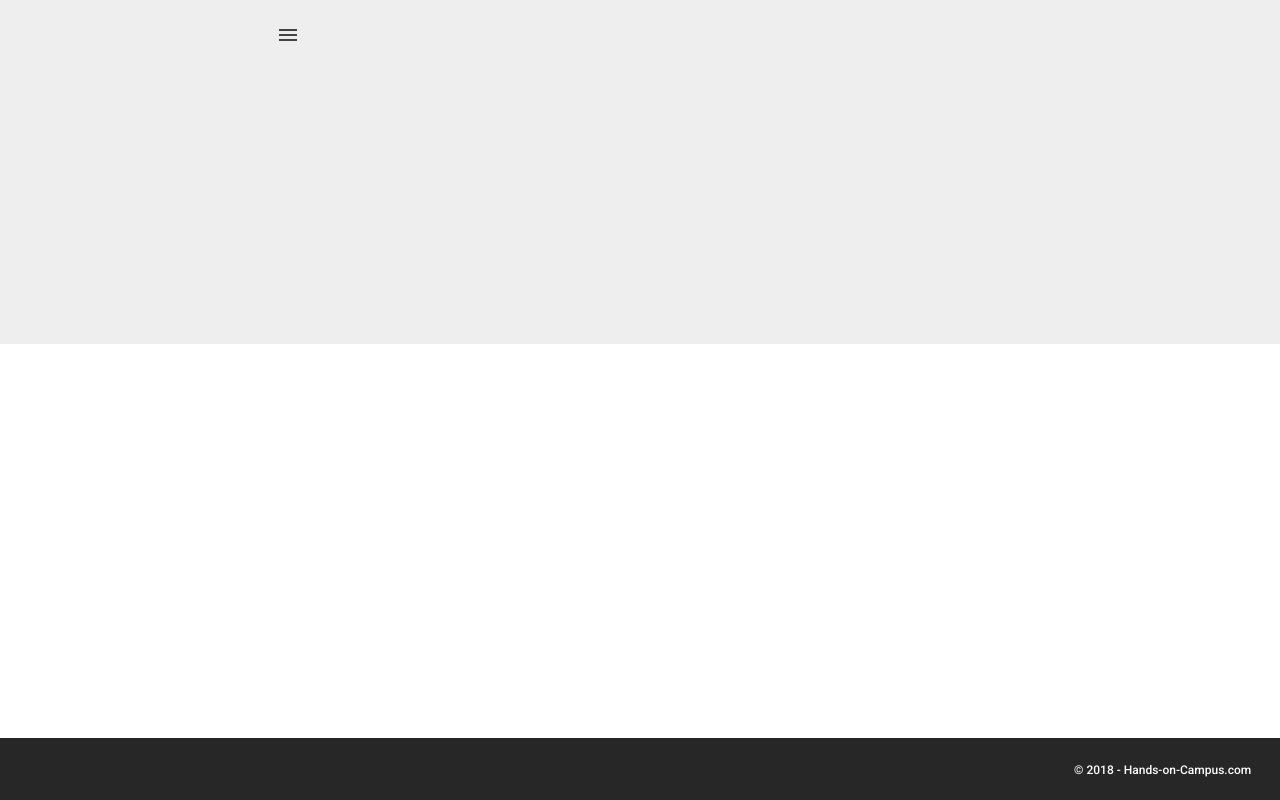
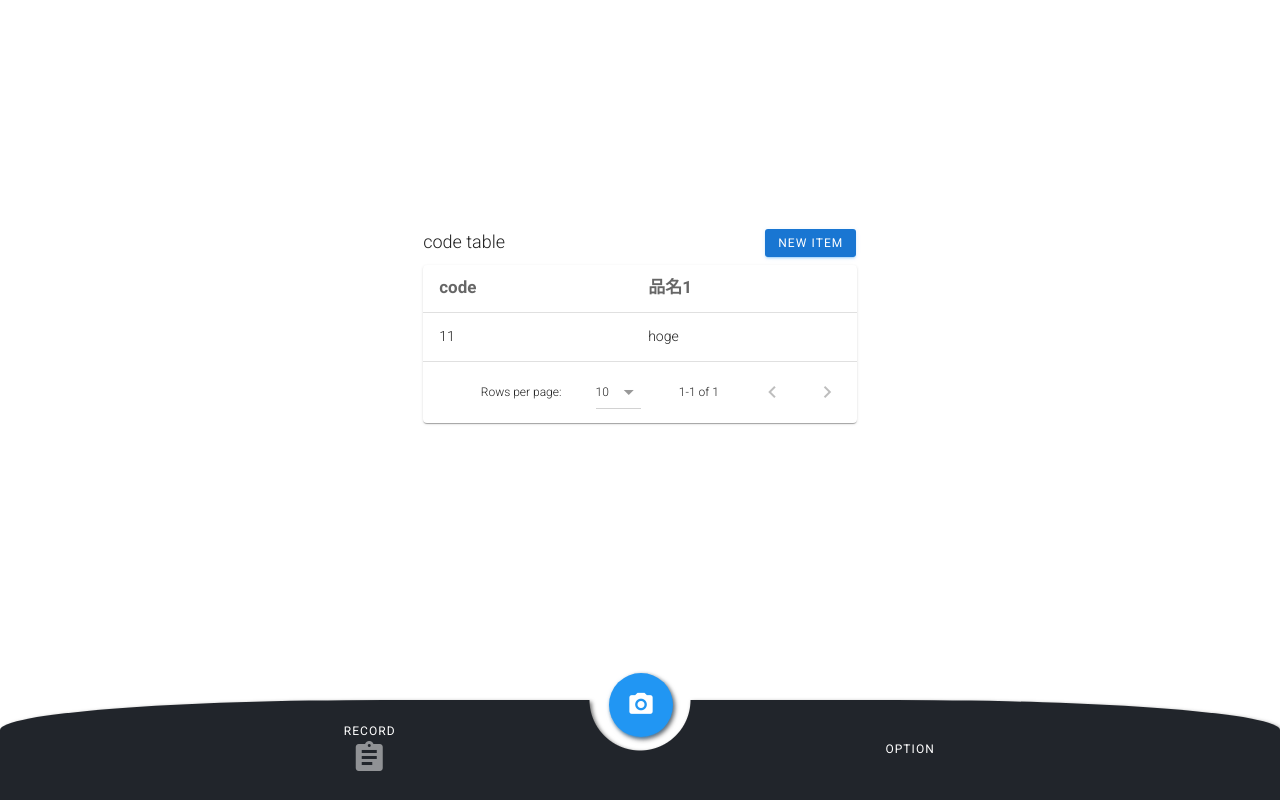
Before and after one commit to carpstrim/nuxt-apps, a Nuxt app in the folder launcher/hosting/: page /app/live-ocr/option in a window 1280 px wide. Built offline with nearby package versions, Linux system fonts and the light colour scheme.

Commit message:
live-ocr updated

```diff
--- a/launcher/hosting/assets/style/material-dashboard/_variables.scss
+++ b/launcher/hosting/assets/style/material-dashboard/_variables.scss
@@ -1,167 +1,167 @@
 // Importing All Material Design Colors
-@import "./colors";
+@import './colors';
 
 //  Brand Colors
-$brand-primary:                    $purple !default;
-$brand-success:                    $green !default;
-$brand-danger:                     $red !default;
-$brand-warning:                    $orange !default;
-$brand-info:                       $blue !default;
+$brand-primary: $blue !default;
+$brand-success: $green !default;
+$brand-danger: $red !default;
+$brand-warning: $orange !default;
+$brand-info: $blue !default;
 
 // Paddings
-$padding-logo:                      15px !default;
-$padding-avatar-title:              5px  !default;
-$padding-x-footer:                  24px !default;
+$padding-logo: 15px !default;
+$padding-avatar-title: 5px !default;
+$padding-x-footer: 24px !default;
 
 // Line Height
-$line-height:                       30px !default;
-$line-height-base:                  1.5em !default;
-$line-height-footer-items:          1.8 !default;
-$line-height-higher:                22px !default;
-$line-height-high:                  56px !default;
+$line-height: 30px !default;
+$line-height-base: 1.5em !default;
+$line-height-footer-items: 1.8 !default;
+$line-height-higher: 22px !default;
+$line-height-high: 56px !default;
 
 // Sidebar List Items Icons
-$icon-width:                        $line-height;
+$icon-width: $line-height;
 
 // Sidebar List Items
-$padding-small:                     10px !default;
-$padding-general:                   15px !default;
-$margin-general:                    $padding-general;
-$margin-small:                      $padding-small;
-$font-size-general:                 14px !default;
-$list-item-hover:                   rgba(200, 200, 200, .2) !default;
-$list-item-icon-opacity:            .8 !default;
-$list-item-height:                  48px !default;
-$badge-border:                      1px solid $white !default;
-$badge-dimension:                   20px !default;
+$padding-small: 10px !default;
+$padding-general: 15px !default;
+$margin-general: $padding-general;
+$margin-small: $padding-small;
+$font-size-general: 14px !default;
+$list-item-hover: rgba(200, 200, 200, 0.2) !default;
+$list-item-icon-opacity: 0.8 !default;
+$list-item-height: 48px !default;
+$badge-border: 1px solid $white !default;
+$badge-dimension: 20px !default;
 
 // Border Radius
-$border-radius-base:                3px !default;
+$border-radius-base: 3px !default;
 
 // Sidebar Avatar Margins
-$margin-list-right:                 11px !default;
-$margin-list-left:                  25px !default;
+$margin-list-right: 11px !default;
+$margin-list-left: 25px !default;
 
 // Sidebar Divider
-$divider-width:                     calc(100% - 30px) !default;
-$divider-margins:                   -1px !default;
-$divider-border:                    1px solid #eee;
+$divider-width: calc(100% - 30px) !default;
+$divider-margins: -1px !default;
+$divider-border: 1px solid #eee;
 
 // Sidebar Background
-$sidebar-bg:                        rgba(27, 27, 27, .74) !default;
+$sidebar-bg: rgba(27, 27, 27, 0.74) !default;
 
 // Font size
-$font-size-mini:                    9px !default;
-$font-size-small:                   12px !default;
-$font-size-default:                 14px !default;
-$font-size-avatar-title:            18px !default;
-$font-size-alert-icon:              30px !default;
-$font-size-big:                     36px !default;
-$font-size-small-tag:               65% !default;
-$font-size-toolbar-title:           $font-size-avatar-title;
-$font-size-toolbar-items:           20px !default;
-$font-size-h1:                      3.3125rem;
-$font-size-h2:                      2.25rem !default;
-$font-size-h3:                      1.5625rem;
-$font-size-h4:                      1.125rem !default;
-$font-size-h5:                      1.0625rem !default;
-$font-size-h6:                      0.75rem !default;
-$font-paragraph:                    $font-size-default !default;
-$font-size-chart-label:             .730rem !default;
+$font-size-mini: 9px !default;
+$font-size-small: 12px !default;
+$font-size-default: 14px !default;
+$font-size-avatar-title: 18px !default;
+$font-size-alert-icon: 30px !default;
+$font-size-big: 36px !default;
+$font-size-small-tag: 65% !default;
+$font-size-toolbar-title: $font-size-avatar-title;
+$font-size-toolbar-items: 20px !default;
+$font-size-h1: 3.3125rem;
+$font-size-h2: 2.25rem !default;
+$font-size-h3: 1.5625rem;
+$font-size-h4: 1.125rem !default;
+$font-size-h5: 1.0625rem !default;
+$font-size-h6: 0.75rem !default;
+$font-paragraph: $font-size-default !default;
+$font-size-chart-label: 0.73rem !default;
 
 // Font Weight
-$font-weight-lighter:               300 !default;
-$font-weight-base:                  400 !default;
-$font-weight-bolder:                500 !default;
+$font-weight-lighter: 300 !default;
+$font-weight-base: 400 !default;
+$font-weight-bolder: 500 !default;
 
 // Opacity Colors
-$black-opacity-3:                   rgba(180, 180, 180, .3) !default;
+$black-opacity-3: rgba(180, 180, 180, 0.3) !default;
 
 // Image from Avatar
-$top-dim:                           1px !default;
+$top-dim: 1px !default;
 
 // Shadows
-$mdb-shadow-key-umbra-opacity:      .2  !default;
-$mdb-shadow-key-penumbra-opacity:   .14 !default;
-$mdb-shadow-ambient-shadow-opacity: .12 !default;
+$mdb-shadow-key-umbra-opacity: 0.2 !default;
+$mdb-shadow-key-penumbra-opacity: 0.14 !default;
+$mdb-shadow-ambient-shadow-opacity: 0.12 !default;
 
 //  Toolbar Height
-$toolbar-min-height:                70px !default;
+$toolbar-min-height: 70px !default;
 
 // Toolbar Margin
-$toolbar-margin-left:               260px !default;
+$toolbar-margin-left: 260px !default;
 
 //  Body Background Color
-$body-color:                        #eee !default;
+$body-color: #eee !default;
 
 // Black Color
-$black-color:                       #495057 !default;
-$blockquote-color:                  rgba(0, 0, 0, .87) !default;
+$black-color: #495057 !default;
+$blockquote-color: rgba(0, 0, 0, 0.87) !default;
 
 // Gray Color
-$gray-light:                        #999 !default;
-$gray:                              lighten(#000, 33.5%) !default;
+$gray-light: #999 !default;
+$gray: lighten(#000, 33.5%) !default;
 
 // Inputs Color
-$input-color:                       #d2d2d2 !default;
-$label-color:                       #aaa !default;
+$input-color: #d2d2d2 !default;
+$label-color: #aaa !default;
 
 //  Footer Border
-$footer-border-color:               #e7e7e7 !default;
-$footer-border-top:                 1px solid $footer-border-color !default;
+$footer-border-color: #e7e7e7 !default;
+$footer-border-top: 1px solid $footer-border-color !default;
 
 // Cards
-$card-shadow:                       0 1px 4px 0 rgba(0,0,0,0.14) !default;
-$card-margin:                       25px !default;
-$card-content-x-padding:            20px !default;
-$card-actions-y-margin:             $card-content-x-padding;
-$card-title-margin:                 5px !default;
-$card-offset:                       -20px !default;
-$card-chart-min-height:             160px !default;
-$card-stats-offset:                 85px !default;
-$card-stats-icons-dim:              56px !default;
-$card-profile-avatar-pos:           -50px !default;
+$card-shadow: 0 1px 4px 0 rgba(0, 0, 0, 0.14) !default;
+$card-margin: 25px !default;
+$card-content-x-padding: 20px !default;
+$card-actions-y-margin: $card-content-x-padding;
+$card-title-margin: 5px !default;
+$card-offset: -20px !default;
+$card-chart-min-height: 160px !default;
+$card-stats-offset: 85px !default;
+$card-stats-icons-dim: 56px !default;
+$card-profile-avatar-pos: -50px !default;
 
 // Typography
-$font-family-sans-serif:            'Roboto', 'Helvetica', 'Arial', sans-serif !default;
-$font-family-serif:                 'Roboto Slab', 'Times New Roman', serif !default;
+$font-family-sans-serif: 'Roboto', 'Helvetica', 'Arial', sans-serif !default;
+$font-family-serif: 'Roboto Slab', 'Times New Roman', serif !default;
 
 // Tooltips
-$tooltip-min-width:                 130px !default;
-$tooltip-max-width:                 200px !default;
-$tooltip-border:                    5px !default;
-$tooltip-top-border-pos:            16px !default;
-$tooltip-arrow-align:               .255em !default;
+$tooltip-min-width: 130px !default;
+$tooltip-max-width: 200px !default;
+$tooltip-border: 5px !default;
+$tooltip-top-border-pos: 16px !default;
+$tooltip-arrow-align: 0.255em !default;
 
 //  Buttons
-$btn-icon-dim:                      41px !default;
-$btn-y-large-padding:               1.125rem !default;
-$btn-x-large-padding:               2.25rem !default;
-$btn-large-line-height:             1.333333 !default;
-$btn-y-small-padding:               .40625rem !default;
-$btn-x-small-padding:               1.25rem !default;
-$btn-round-padding:                 30px !default;
-$btn-font-size-icon:                1.25rem !default;
-$btn-margin-icon:                   7px !default;
-$btn-fixed-icon-size:               1.8rem !default;
-$btn-fixed-width:                   64px !default;
+$btn-icon-dim: 41px !default;
+$btn-y-large-padding: 1.125rem !default;
+$btn-x-large-padding: 2.25rem !default;
+$btn-large-line-height: 1.333333 !default;
+$btn-y-small-padding: 0.40625rem !default;
+$btn-x-small-padding: 1.25rem !default;
+$btn-round-padding: 30px !default;
+$btn-font-size-icon: 1.25rem !default;
+$btn-margin-icon: 7px !default;
+$btn-fixed-icon-size: 1.8rem !default;
+$btn-fixed-width: 64px !default;
 
 // Tabs
-$tabs-active-line:                  rgba(255, 255, 255, .3) !default;
-$tabs-text-box-padding:             8px !default;
+$tabs-active-line: rgba(255, 255, 255, 0.3) !default;
+$tabs-text-box-padding: 8px !default;
 
 // Table
-$table-hover-color:                 #f5f5f5 !default;
-$table-border-color:                rgba(0,0,0,.06) !default;
-$table-head-height:                 32px !default;
+$table-hover-color: #f5f5f5 !default;
+$table-border-color: rgba(0, 0, 0, 0.06) !default;
+$table-head-height: 32px !default;
 
 // Social Buttons
-$social-facebook: 			            #3b5998 !default;
-$social-twitter: 			              #55acee !default;
+$social-facebook: #3b5998 !default;
+$social-twitter: #55acee !default;
 
 // Dropdown
-$font-size-dropdown:                .8125rem !default;
-$border-radius-dropdown:            10px !default;
+$font-size-dropdown: 0.8125rem !default;
+$border-radius-dropdown: 10px !default;
 
 // Box-shadow
-$box-shadow-general:                0 2px 5px 0 rgba($black, .26);
+$box-shadow-general: 0 2px 5px 0 rgba($black, 0.26);
--- a/launcher/hosting/components/CameraReader.vue
+++ b/launcher/hosting/components/CameraReader.vue
@@ -111,6 +111,7 @@ export default {
     },
     cameraStop() {
       this.readerStop();
+      if (!this.mediaStream) return;
       this.mediaStream.getVideoTracks().forEach(track => {
         track.stop();
       });
--- a/launcher/hosting/components/DataTable.vue
+++ b/launcher/hosting/components/DataTable.vue
@@ -1,12 +1,27 @@
 <template>
-  <div id="app">
-    <v-app id="inspire">
   <div>
-        <v-dialog v-model="dialog" max-width="500px">
+    <v-dialog
+      v-model="dialog"
+      max-width="500px"
+    >
       <template v-slot:activator="{ on }">
-            <div class="justify-space-between align-center layout ma-0" style="width:100%">
-              <h3>title</h3>
-              <v-btn color="primary" dark class="mb-2" v-on="on" round flat outline>New Item</v-btn>
+        <div
+          class="justify-space-between align-end layout"
+          :style="`width:${width}`"
+          style="margin: 0 auto"
+        >
+          <h4>{{title}}</h4>
+          <v-btn
+            color="primary"
+            dark
+            class="mb-2"
+            v-on="on"
+            round
+            flat
+            outline
+            small
+            v-if="creatable"
+          >New Item</v-btn>
         </div>
       </template>
       <v-card>
@@ -17,8 +32,17 @@
         <v-card-text>
           <v-container grid-list-md>
             <v-layout wrap>
-                  <v-flex xs12 sm6 md4 v-for="header in headers" :key="header.value">
-                    <v-text-field v-model="editedItem[header.value]" :label="header.text"></v-text-field>
+              <v-flex
+                xs12
+                sm6
+                md4
+                v-for="header in headers"
+                :key="header.value"
+              >
+                <v-text-field
+                  v-model="editedItem[header.value]"
+                  :label="header.text"
+                ></v-text-field>
               </v-flex>
             </v-layout>
           </v-container>
@@ -26,12 +50,27 @@
 
         <v-card-actions>
           <v-spacer></v-spacer>
-              <v-btn color="secondary" flat @click="close">Cancel</v-btn>
-              <v-btn color="primary" @click="save">Save</v-btn>
+          <v-btn
+            color="secondary"
+            flat
+            @click="close"
+          >Cancel</v-btn>
+          <v-btn
+            color="primary"
+            @click="save"
+          >Save</v-btn>
         </v-card-actions>
       </v-card>
     </v-dialog>
-        <v-data-table :headers="headers" :items="items" class="elevation-1">
+    <div
+      :style="`width:${width}`"
+      style="margin:0 auto;"
+    >
+      <v-data-table
+        :headers="headers"
+        :items="items"
+        class="elevation-1"
+      >
         <template v-slot:items="props">
           <td
             class="text-xs-center"
@@ -39,19 +78,33 @@
             :key="header.value"
           >{{ props.item[header.value] }}</td>
           <td class="justify-center layout px-0">
-              <v-icon small class="mr-2" @click="editItem(props.item)">edit</v-icon>
-              <v-icon small @click="deleteItem(props.item)">delete</v-icon>
+            <v-icon
+              small
+              class="mr-2"
+              @click="editItem(props.item)"
+            >edit</v-icon>
+            <v-icon
+              small
+              @click="deleteItem(props.item)"
+            >delete</v-icon>
           </td>
         </template>
       </v-data-table>
     </div>
-    </v-app>
   </div>
 </template>
 
 <script>
 export default {
   props: {
+    title: {
+      type: String,
+      default: "title"
+    },
+    creatable: {
+      tyle: Boolean,
+      default: true
+    },
     headers: {
       type: Array,
       default: () => [
@@ -70,6 +123,10 @@ export default {
           key: "hoge"
         }
       ]
+    },
+    width: {
+      type: String,
+      default: "100%"
     }
   },
   data: () => ({
--- /dev/null
+++ b/launcher/hosting/layouts/live-ocr.vue
@@ -0,0 +1,138 @@
+<template>
+  <v-app>
+    <nuxt />
+    <div
+      absolute
+      class="inset"
+    >
+      <nuxt-link to="/app/live-ocr/camera">
+        <v-fab-transition>
+          <v-btn
+            :color="cameraColor"
+            class="center-btn"
+            large
+            absolute
+            fab
+          >
+            <v-icon dark>{{pathEnd==='camera'?'mdi-stop':'mdi-camera'}}</v-icon>
+          </v-btn>
+        </v-fab-transition>
+      </nuxt-link>
+      <v-layout>
+        <v-flex
+          xs4
+          class="layout justify-end"
+        >
+          <nuxt-link
+            to="/app/live-ocr/record"
+            class="v-btn"
+          >
+            <div style="display:flex; flex-direction:column;">
+              Record
+              <v-icon
+                large
+                dark
+                :disabled="pathEnd!=='record'"
+              >mdi-clipboard-text</v-icon>
+            </div>
+          </nuxt-link>
+
+        </v-flex>
+        <v-flex
+          xs4
+          offset-xs4
+          class="layout justify-start"
+        >
+          <nuxt-link
+            to="/app/live-ocr/option"
+            class="v-btn"
+          >
+            <div style="display:flex; flex-direction:column;">
+              Option
+              <v-icon
+                large
+                dark
+                :disabled="pathEnd!=='option'"
+              >mdi-settings</v-icon>
+            </div>
+          </nuxt-link>
+        </v-flex>
+      </v-layout>
+    </div>
+  </v-app>
+</template>
+<script>
+const reds = {
+  "$red-100": "#ffcdd2",
+  "$red-200": "#ef9a9a",
+  "$red-300": "#e57373",
+  "$red-400": "#ef5350",
+  "$red-500": "#f44336",
+  "$red-600": "#e53935",
+  "$red-700": "#d32f2f",
+  "$red-800": "#c62828",
+  "$red-900": "#b71c1c"
+};
+export default {
+  data() {
+    return {
+      btnLarge: true,
+      interval: null,
+      cameraColor: this.pathEnd === "camera" ? "red" : "info",
+      red: 100
+    };
+  },
+  computed: {
+    pathEnd() {
+      return this.$route.path.split("/").slice(-1)[0];
+    }
+  },
+  watch: {
+    pathEnd(val) {
+      if (val === "camera") {
+        this.interval = setInterval(() => {
+          this.red += 100;
+          if (this.red >= 500) this.red = 300;
+          this.cameraColor = reds[`$red-${this.red}`];
+          console.log("camera running...");
+        }, 300);
+      } else {
+        this.cameraColor = "info";
+        clearInterval(this.interval);
+      }
+    }
+  }
+};
+</script>
+
+
+<style>
+.inset {
+  width: 100%;
+  height: 100px;
+  text-align: center;
+  position: fixed;
+  bottom: 0;
+  border-radius: 30% 30% 0 0;
+  filter: drop-shadow(2px 2px 2px rgba(0, 0, 0, 0.6));
+
+  background-image: -webkit-radial-gradient(
+    50% 0%,
+    circle closest-corner,
+    transparent 0,
+    transparent 50px,
+    #21252b 51px
+  );
+}
+.center-btn {
+  left: 50%;
+  top: -5%;
+  transform: translateY(-50%) translateX(-50%);
+  -webkit-transform: translateY(-50%) translateX(-50%);
+  border-radius: 50% !important;
+}
+
+.active {
+  color: white;
+}
+</style>
--- a/launcher/hosting/pages/app/live-ocr.vue
+++ b/launcher/hosting/pages/app/live-ocr/camera.vue
@@ -72,7 +72,6 @@
         >{{text}}</p>
       </v-flex>
     </v-layout>
-    <data-table v-model="items" :headers="headers"/>
   </v-container>
 </template>
 
@@ -80,9 +79,11 @@
 import Tesseract from "tesseract.js";
 
 export default {
+  layout: "live-ocr",
   data() {
     return {
       srcObject: "",
+      bottomNav: "",
       isCameraOpen: false,
       readed: [],
       pause: false,
@@ -90,17 +91,7 @@ export default {
       progresses: {
         "initializing api": 0,
         "recognizing text": 0
-      },
-      items: [{ code: "11", label: "hoge" }],
-      headers: [
-        { value: "code", text: "code", sortable: true },
-        { value: "label", text: "品名1", sortable: true },
-        { value: "label2", text: "品名2", sortable: true },
-        { value: "label3", text: "品名3", sortable: true },
-        { value: "label4", text: "品名4", sortable: true },
-        { value: "label5", text: "品名5", sortable: true },
-        { value: "label6", text: "品名6", sortable: true }
-      ]
+      }
     };
   },
   computed: {
@@ -147,6 +138,3 @@ export default {
   }
 };
 </script>
-
-<style>
-</style>
--- /dev/null
+++ b/launcher/hosting/pages/app/live-ocr/option.vue
@@ -0,0 +1,30 @@
+<template>
+  <v-layout
+    fill-height
+    align-center
+    justify-center
+    style="padding-bottom:10rem"
+  >
+    <data-table
+      title="code table"
+      v-model="items"
+      :headers="headers"
+      width="80%"
+    />
+  </v-layout>
+</template>
+
+<script>
+export default {
+  layout: "live-ocr",
+  data() {
+    return {
+      items: [{ code: "11", label: "hoge" }],
+      headers: [
+        { value: "code", text: "code", sortable: true },
+        { value: "label", text: "品名1", sortable: true }
+      ]
+    };
+  }
+};
+</script>
--- /dev/null
+++ b/launcher/hosting/pages/app/live-ocr/record.vue
@@ -0,0 +1,30 @@
+<template>
+  <v-layout
+    justify-center
+    class="pt-5"
+  >
+    <data-table
+      title="records"
+      v-model="items"
+      :creatable="false"
+      :headers="headers"
+      width="80%"
+    />
+  </v-layout>
+</template>
+
+<script>
+export default {
+  layout: "live-ocr",
+  data() {
+    return {
+      items: [{ code: "11", label: "hoge", createdAt: 0 }],
+      headers: [
+        { value: "createdAt", text: "記録日時", sortable: true },
+        { value: "code", text: "code", sortable: true },
+        { value: "label", text: "品名1", sortable: true }
+      ]
+    };
+  }
+};
+</script>
```
Also changed, not shown: 1 other file (tests, documents, lock files or other folders). Lines whose indentation alone changed are shown as unchanged.
